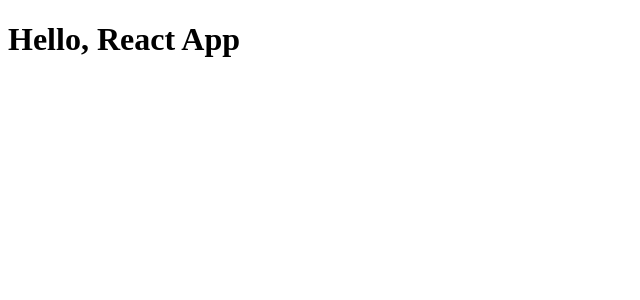
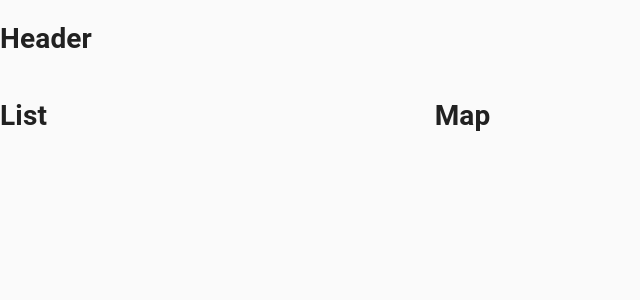
Before and after one commit to NaNaFoNo/react_travel_advisor, a React (Create React App) app: page / in a window 1280 px wide. Shown: the top 300 px of the page, without its empty margins (0-640 px from the left). Built offline with nearby package versions, Linux system fonts and the light colour scheme.

Commit message:
add: components to App, use CssBaseline

```diff
--- a/src/App.js
+++ b/src/App.js
@@ -1,10 +1,25 @@
 import React from 'react';
+import { CssBaseline, Grid } from '@material-ui/core';
+
+import Header from './components/Header/Header';
+import List from './components/List/List';
+import Map from './components/Map/Map';
+import PlaceDetails from './components/PlaceDetails/PlaceDetails';
 
 const App = () => {
     return (
-        <div>
-            <h1>Hello, React App </h1>
-        </div>
+        <>
+            <CssBaseline />
+            <Header />
+            <Grid container spacing={3} style={{ widht: '100%'}}>
+                <Grid item xs={12} md={4}>
+                    <List />
+                </Grid>
+                <Grid item xs={12} md={8}>
+                    <Map />
+                </Grid>
+            </Grid>
+        </>
     )
 }
 
```
